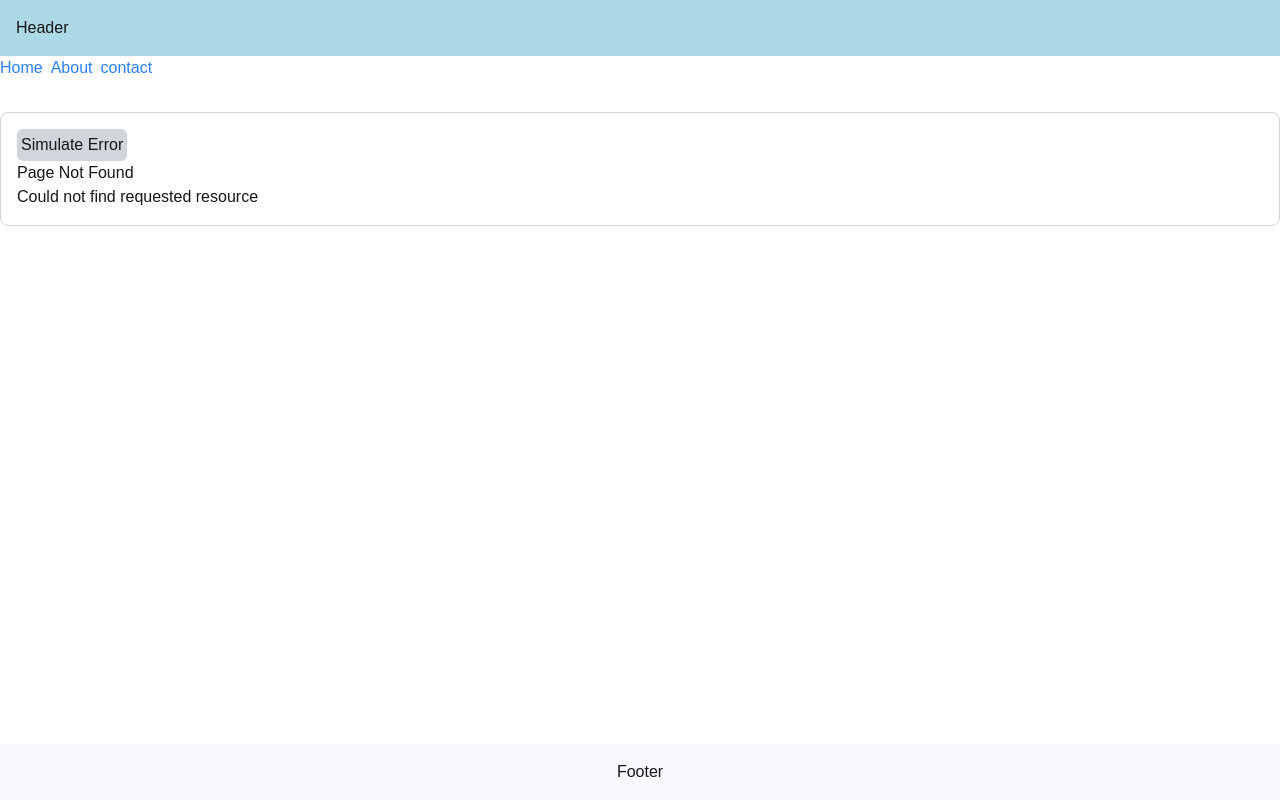
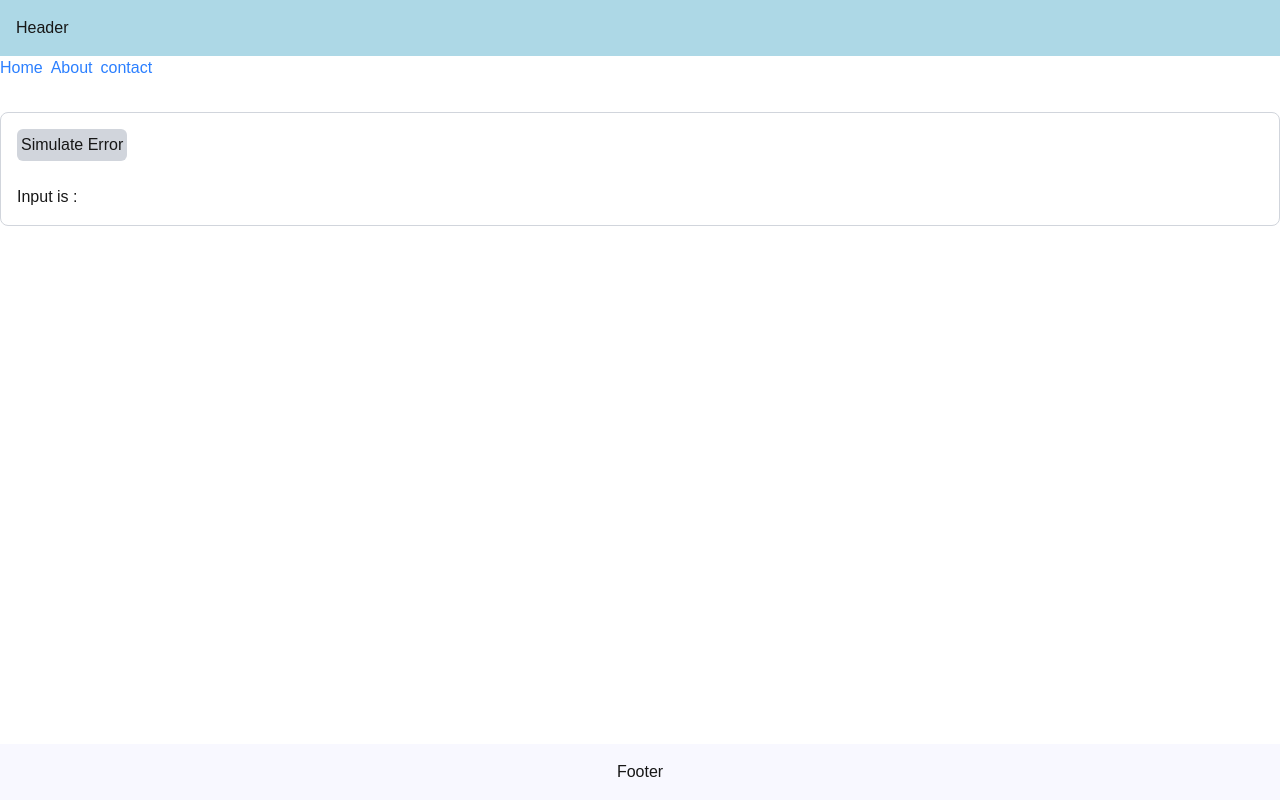
Before and after one commit to mdmusharruf13/nextjs-learning, a Next.js app in the folder nextjs-15_ce/: page /concepts/client in a window 1280 px wide. Before the commit this address had no page. Built offline with nearby package versions, Linux system fonts and the light colour scheme.

Commit message:
client and server components in next.js

```diff
--- /dev/null
+++ b/nextjs-15_ce/src/app/concepts/(RSC)/client/page.tsx
@@ -0,0 +1,14 @@
+"use client";
+
+import { useState } from 'react';
+
+export default function ClientPage() {
+    const [input, setInput] = useState("");
+
+    return (
+        <section>
+            <input type="text" value={input} onChange={(e) => setInput(e.target.value)} />
+            <p>Input is : {input}</p>
+        </section>
+    )
+}
--- /dev/null
+++ b/nextjs-15_ce/src/app/concepts/(RSC)/server/page.tsx
@@ -0,0 +1,9 @@
+export default function ServerPage() {
+    console.log("this is server component");
+
+    return (
+        <section>
+            <p>Date: {new Date().toLocaleDateString()}</p>
+        </section>
+    )
+}
```
Also changed, not shown: 1 other file (tests, documents, lock files or other folders).
